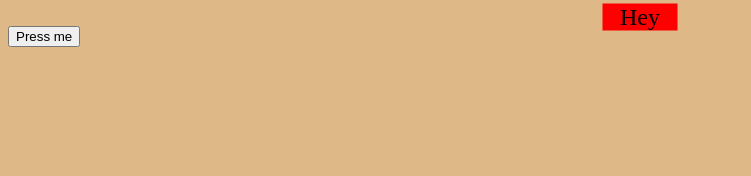
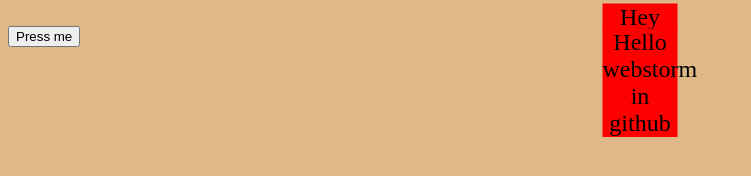
Before and after one commit to Vitaly2710/webstorm-connection, a plain HTML site: page index.html in a window 1280 px wide. Shown: the whole page, without its empty margins (0-751 px from the left). Drawn offline with Linux system fonts and the light colour scheme.

Commit message:
second commit

```diff
--- a/index.html
+++ b/index.html
@@ -12,7 +12,7 @@
         Hey
     </div>
     <button>Press me</button>
-
+    <div> Hello webstorm in github</div>
 
     <script src="./index.js"></script>
 </body>
```
